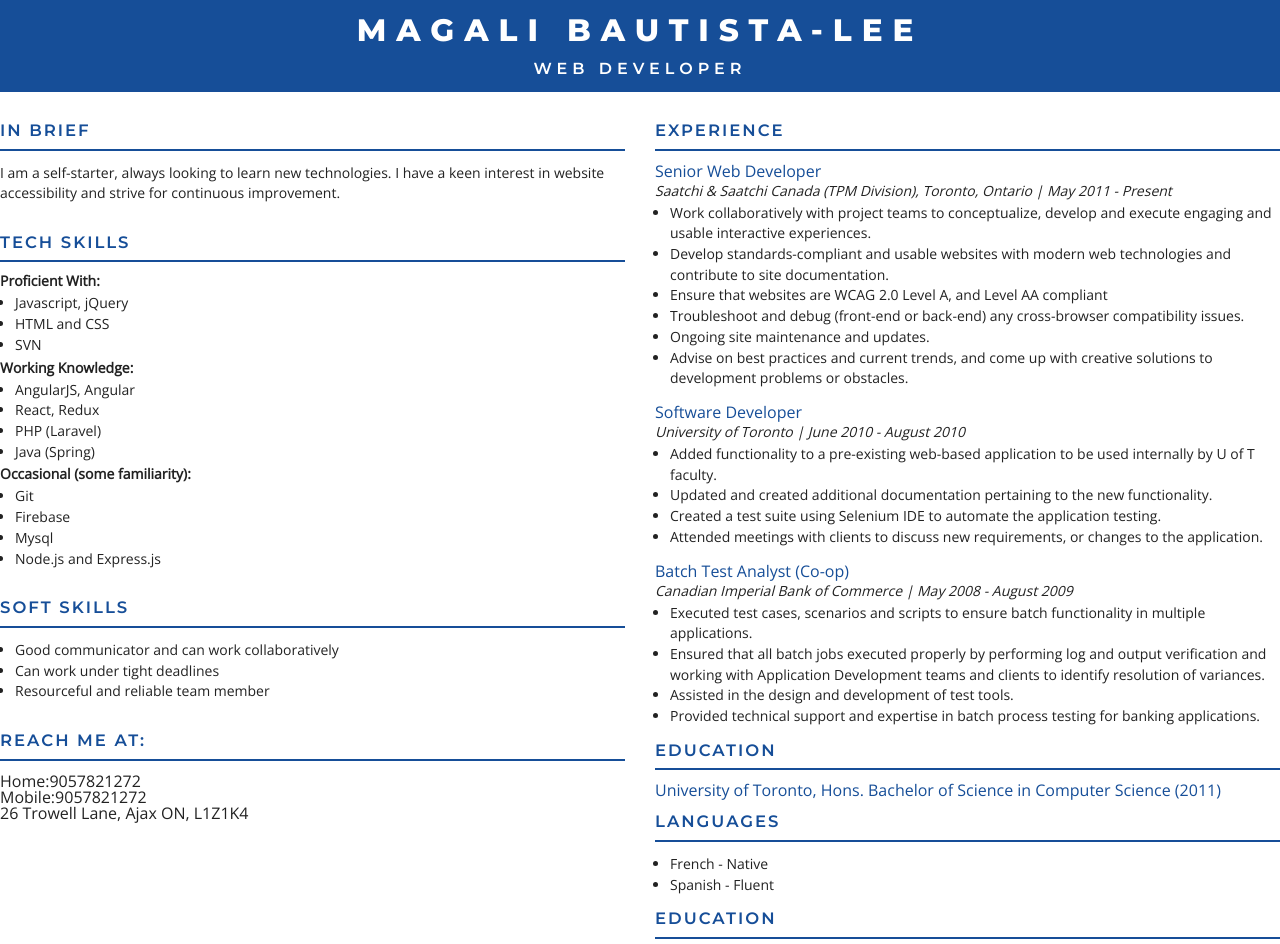
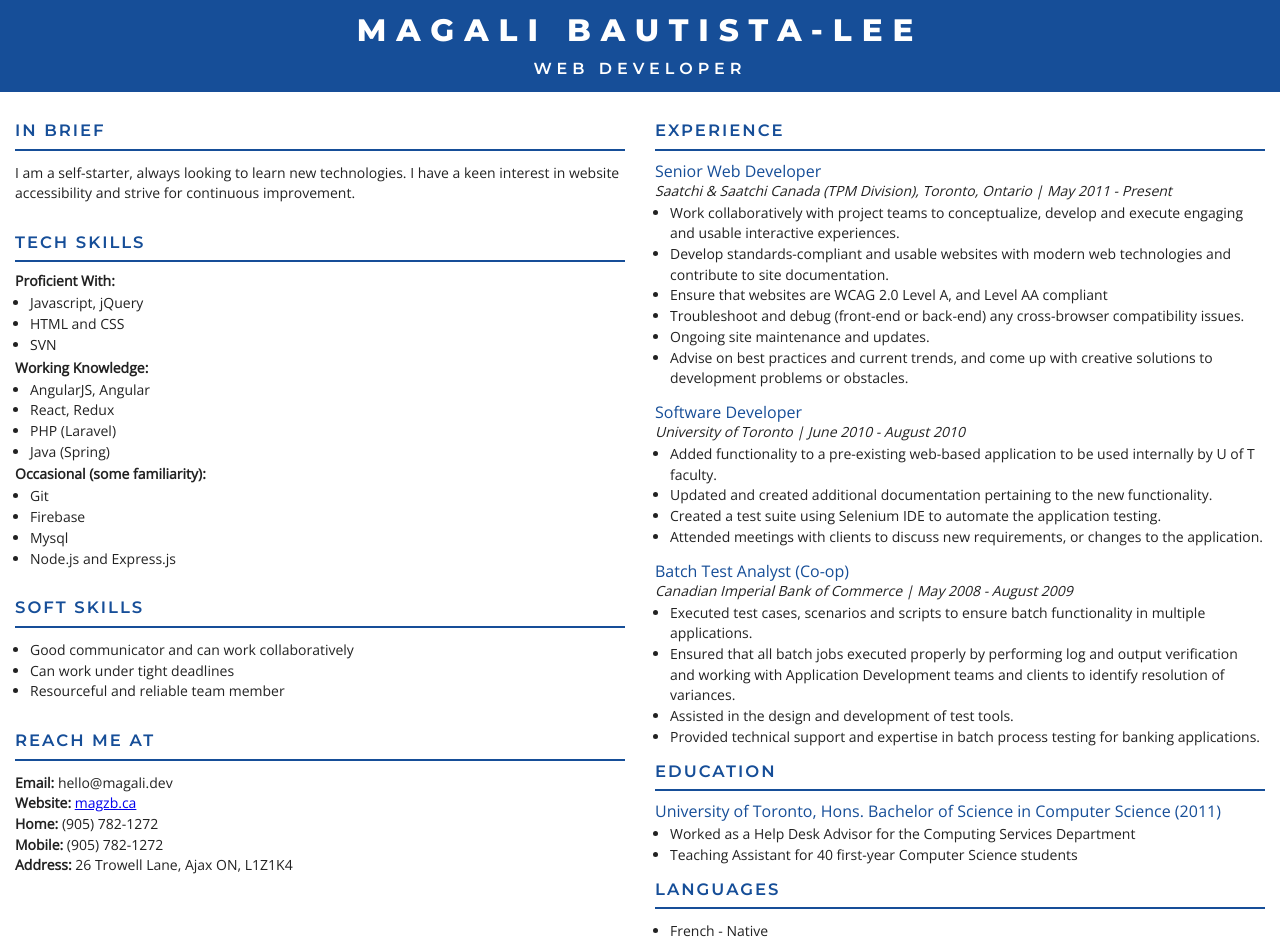
Before and after one commit to magz99/personal-website, a React (Create React App) app: page / in a window 1280 px wide. Shown: the top 944 px of the page. Built offline with nearby package versions, Linux system fonts and the light colour scheme.

Commit message:
Resume content (#4)
* Added resume content.

* Updating the package json as well.

* Updating some styles. Added content.

* Updated content and some styles.

```diff
--- a/src/App.css
+++ b/src/App.css
@@ -20,6 +20,25 @@ p {
   padding-top: 15px;
 }
 
+.info-sidebar {
+  padding-left: 15px;
+}
+#resume-content {
+  padding-right: 15px;
+}
+
+@media print {
+  .info-sidebar,
+  #resume-content {
+    padding-left: 0;
+    padding-right: 0;
+  }
+
+  ul li {
+    page-break-inside: avoid;
+  }
+}
+
 .info-sidebar > div {
   margin-bottom: 30px;
 }
--- a/src/components/ReachMeAt.jsx
+++ b/src/components/ReachMeAt.jsx
@@ -1,24 +1,55 @@
 import React from 'react';
+import styled from 'styled-components';
 
 import SectionTitle from '../styles/shared';
 
-const myPhone = () => '9057821272';
+const myEmail = () => 'hello@magali.dev';
+const website = () => 'magzb.ca';
+const webUrl = () => 'https://www.magzb.ca';
+const myPhone = () => '(905) 782-1272';
 const myAddress = () => '26 Trowell Lane, Ajax ON, L1Z1K4';
+
+const InfoList = styled.ul`
+  margin-bottom: 5px;
+  li {
+    font-size: 14px;
+    line-height: 1.48;
+  }
+`;
+
+const BoldText = styled.span`
+  font-weight: bold;
+`;
 
 const ReachMeAt = () => (
   <div>
-    <SectionTitle>Reach Me At:</SectionTitle>
-    <ul>
+    <SectionTitle>Reach Me At</SectionTitle>
+    <InfoList>
       <li>
-        Home:
+        <BoldText>Email: </BoldText>
+        {myEmail()}
+      </li>
+      <li>
+        <BoldText>Website: </BoldText>
+        {' '}
+        <a href={webUrl()} target="_blank" rel="noreferrer noopener">
+          {website()}
+        </a>
+      </li>
+      <li>
+        <BoldText>Home: </BoldText>
         {myPhone()}
       </li>
       <li>
-        Mobile:
+        <BoldText>Mobile: </BoldText>
         {myPhone()}
       </li>
-      <li>{myAddress()}</li>
-    </ul>
+      <li>
+        <BoldText>Address: </BoldText>
+        {' '}
+        {myAddress()}
+      </li>
+    </InfoList>
   </div>
 );
 
--- a/src/components/ResumeContent.jsx
+++ b/src/components/ResumeContent.jsx
@@ -101,6 +101,10 @@ const ResumeContent = () => (
       <Subtitle>
         University of Toronto, Hons. Bachelor of Science in Computer Science (2011)
       </Subtitle>
+      <JobList>
+        <li>Worked as a Help Desk Advisor for the Computing Services Department</li>
+        <li>Teaching Assistant for 40 first-year Computer Science students</li>
+      </JobList>
     </ContentSection>
     <ContentSection>
       <SectionTitle>Languages</SectionTitle>
@@ -118,10 +122,6 @@ const ResumeContent = () => (
       </JobList>
     </ContentSection>
     <ContentSection>
-      <SectionTitle>Education</SectionTitle>
-      <Subtitle>University of Toronto, Hons. Bachelor of Science in Computer Science</Subtitle>
-    </ContentSection>
-    <ContentSection>
       <SectionTitle>Interests</SectionTitle>
       <JobList>
         <li>Hands-on DIY projects</li>
--- a/src/views/About.jsx
+++ b/src/views/About.jsx
@@ -11,7 +11,6 @@ const myResume = () => (
     <InfoSidebar displayFull />
     {/* Page 2 will have only the Reach me at */}
     <ResumeContent />
-    <InfoSidebar displayFull={false} />
   </div>
 );
 
```
